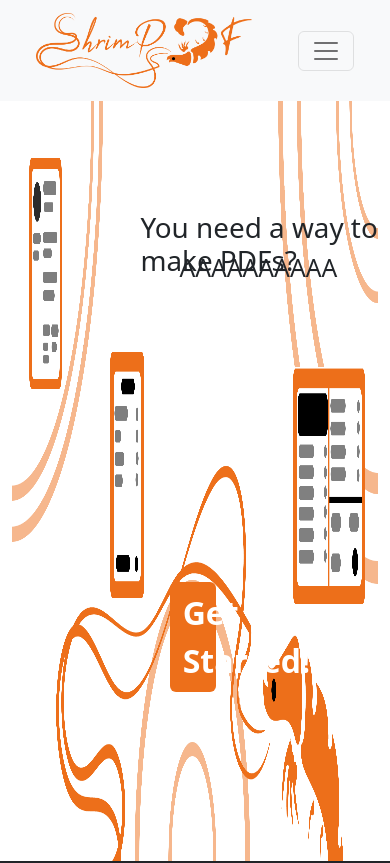
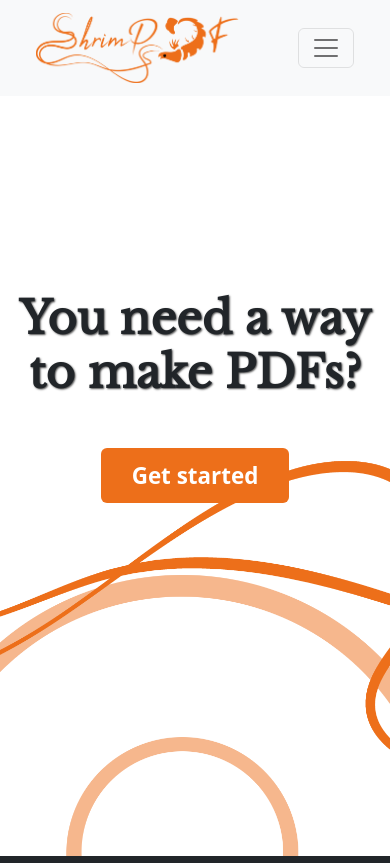
Before and after one commit to JuanManuelDS/ProyectoFinal-Frontend, an Angular app: page / in a window 390 px wide. Shown: the top 863 px of the page. Built offline with nearby package versions, Linux system fonts and the light colour scheme.

Commit message:
home responsive

```diff
--- a/src/app/components/navbarLanding/navbarLanding.component.html
+++ b/src/app/components/navbarLanding/navbarLanding.component.html
@@ -1,7 +1,7 @@
 <nav class="navbar navbar-expand-lg bg-light d-flex justify-content-center">
   <div class="container-fluid navbar_contenedor mx-4">
     <a class="navbar-brand" href="#">
-      <img src="assets/logo.png" alt="Logo ShrimPDF" height="75px" />
+      <img src="assets/logo.png" alt="Logo ShrimPDF" height="70px" />
     </a>
     <button
       class="navbar-toggler"
@@ -17,13 +17,13 @@
     <div class="collapse navbar-collapse" id="navbarNavAltMarkup">
       <div class="navbar-nav ms-auto">
         <a
-          class="nav-link btn btn-light fs-4 me-2"
+          class="nav-link btn btn-light fs-4 me-3"
           routerLink="/login"
           id="btnLogin"
           >Login</a
         >
         <a
-          class="nav-link btn fs-4 me-2"
+          class="nav-link btn fs-4 me-3"
           routerLink="/register"
           id="btnRegister"
           >Register</a
--- a/src/app/components/navbarLogueado/navbarLogueado.component.html
+++ b/src/app/components/navbarLogueado/navbarLogueado.component.html
@@ -1,7 +1,7 @@
 <nav class="navbar navbar-expand-lg bg-light">
   <div class="container" id="navbar_container">
     <a class="navbar-brand navbar_link mx-4" href="/"
-      ><img src="assets/logo.png" alt="logo shrimPDF" height="75px"
+      ><img src="assets/logo.png" alt="logo shrimPDF" height="70px"
     /></a>
     <button
       class="navbar-toggler"
--- a/src/app/pages/home/home.component.css
+++ b/src/app/pages/home/home.component.css
@@ -1,17 +1,21 @@
-.textoCarousel{
+.textoCarousel {
     color: black;
 }
-.fh{
+
+.fh {
     position: absolute;
     top: 25%;
     left: 36%;
 }
-.fh2{
+
+
+.fh2 {
     position: absolute;
     top: 30%;
     left: 46%;
 }
-.gt{
+
+.gt {
     background-color: #ed6f1a;
     color: white;
     width: 12%;
@@ -20,6 +24,80 @@
     bottom: 18%;
     left: 43.5%;
 }
-img{
+
+.get_started {
+    background-color: #ed6f1a;
+    color: white;
+    padding: 10px 30px;
+    font-size: 1.6rem;
+    transition: transform .3s;
+}
+
+.get_started:hover {
+    background-color: #e05a00;
+    transform: scale(1.08);
+    box-shadow: 1px 1px 7px rgb(78, 78, 78);
+}
+
+h1 {
+    font-size: 3.8rem;
+    font-family: 'Libre Baskerville', serif;
+    font-weight: bold;
+    text-shadow: 1px 1px 2px rgb(78, 78, 78);
+}
+
+div.contenedor_home {
     height: 90vh;
+    background-image: url('../../../assets/started.png');
+    background-size: cover;
+    background-repeat: no-repeat;
+    background-position: center
 }
+
+div.espaciador {
+    height: 100px;
+}
+
+@media (max-width: 1380px) {
+    h1 {
+        font-size: 3.5rem;
+    }
+
+    div.espaciador {
+        height: 20px;
+    }
+}
+
+@media (max-width: 870px) {
+    h1 {
+        font-size: 3.2rem;
+        max-width: 700px;
+
+    }
+
+    .get_started {
+        font-size: 1.5rem;
+    }
+
+    div.espaciador {
+        height: 100px;
+    }
+}
+
+@media (max-width: 600px) {
+    h1 {
+        font-size: 2.8rem;
+        max-width: 500px;
+
+    }
+
+    .get_started {
+        font-size: 1.4rem;
+    }
+}
+
+@media (max-height: 700px) {
+    div.espaciador {
+        height: 0px;
+    }
+}
--- a/src/app/pages/home/home.component.html
+++ b/src/app/pages/home/home.component.html
@@ -1,11 +1,19 @@
 <app-navbarLanding></app-navbarLanding>
-<div class="container-fluid">
+
+<div
+  class="container-fluid d-flex justify-content-start align-items-center flex-column pt-5 contenedor_home"
+>
+  <div class="w-100 espaciador"></div>
+  <h1 class="text-center mt-5 mb-5">You need a way to make PDFs?</h1>
+  <a class="btn d-block get_started fw-bold" href="/dashboard">Get started</a>
+</div>
+
+<!-- <div class="container-fluid">
   <img src="../../../assets/started.png" class="w-100" alt="getStarted">
   <h1 class="fh">You need a way to make PDFs?</h1>
   <h2 class="fh2">AAAAAAAAAA</h2>
   <a class="btn gt" href="/register"><strong>Get Started!</strong></a>
-</div>
-
+</div> -->
 
 <!-- ----------------------------CAROUSEL---------------------------------------- -->
 <!-- <div class="container">
--- a/src/index.html
+++ b/src/index.html
@@ -12,6 +12,12 @@
       integrity="sha384-rbsA2VBKQhggwzxH7pPCaAqO46MgnOM80zW1RWuH61DGLwZJEdK2Kadq2F9CUG65"
       crossorigin="anonymous"
     />
+    <link rel="preconnect" href="https://fonts.googleapis.com" />
+    <link rel="preconnect" href="https://fonts.gstatic.com" crossorigin />
+    <link
+      href="https://fonts.googleapis.com/css2?family=Libre+Baskerville&display=swap"
+      rel="stylesheet"
+    />
     <script
       defer
       src="https://cdn.jsdelivr.net/npm/bootstrap@5.2.3/dist/js/bootstrap.bundle.min.js"
```
